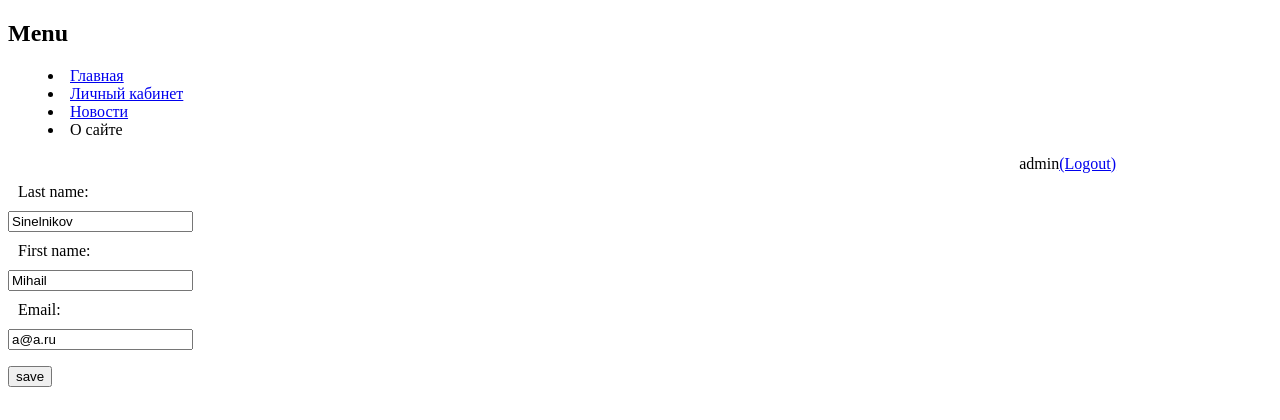
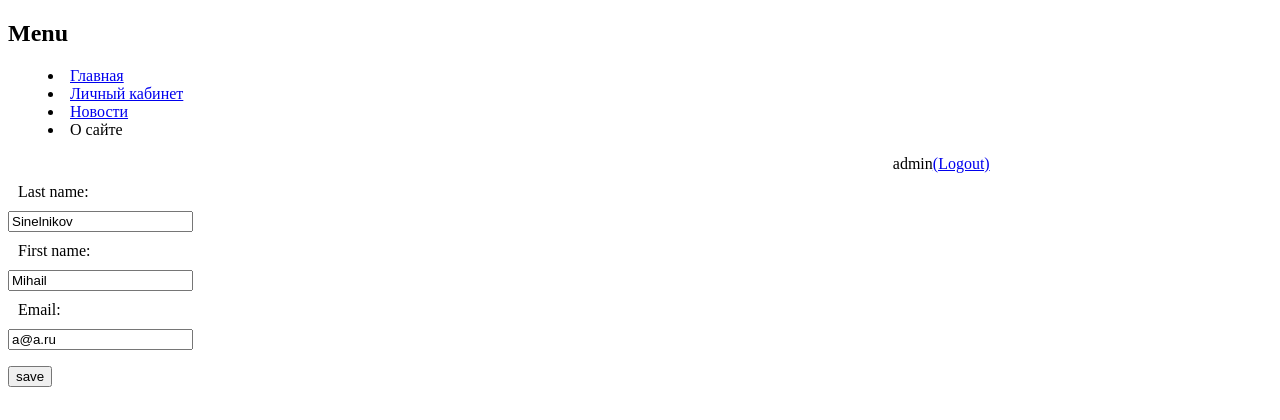
Before and after one commit to mihail4216/quest, a Django app: page /accounts/edit/1/ in a window 1280 px wide. Shown: the top 420 px of the page. Run offline with Django 3.2, Linux system fonts and the light colour scheme; data comes from the database, SQL or seed files in the repository.

Commit message:
css files edit kirril

```diff
--- a/static/css/static.css
+++ b/static/css/static.css
@@ -1,5 +1,5 @@
 .login{
-    margin-left: 80%;
+    margin-left: 70%;
 
 }
 label{
```
